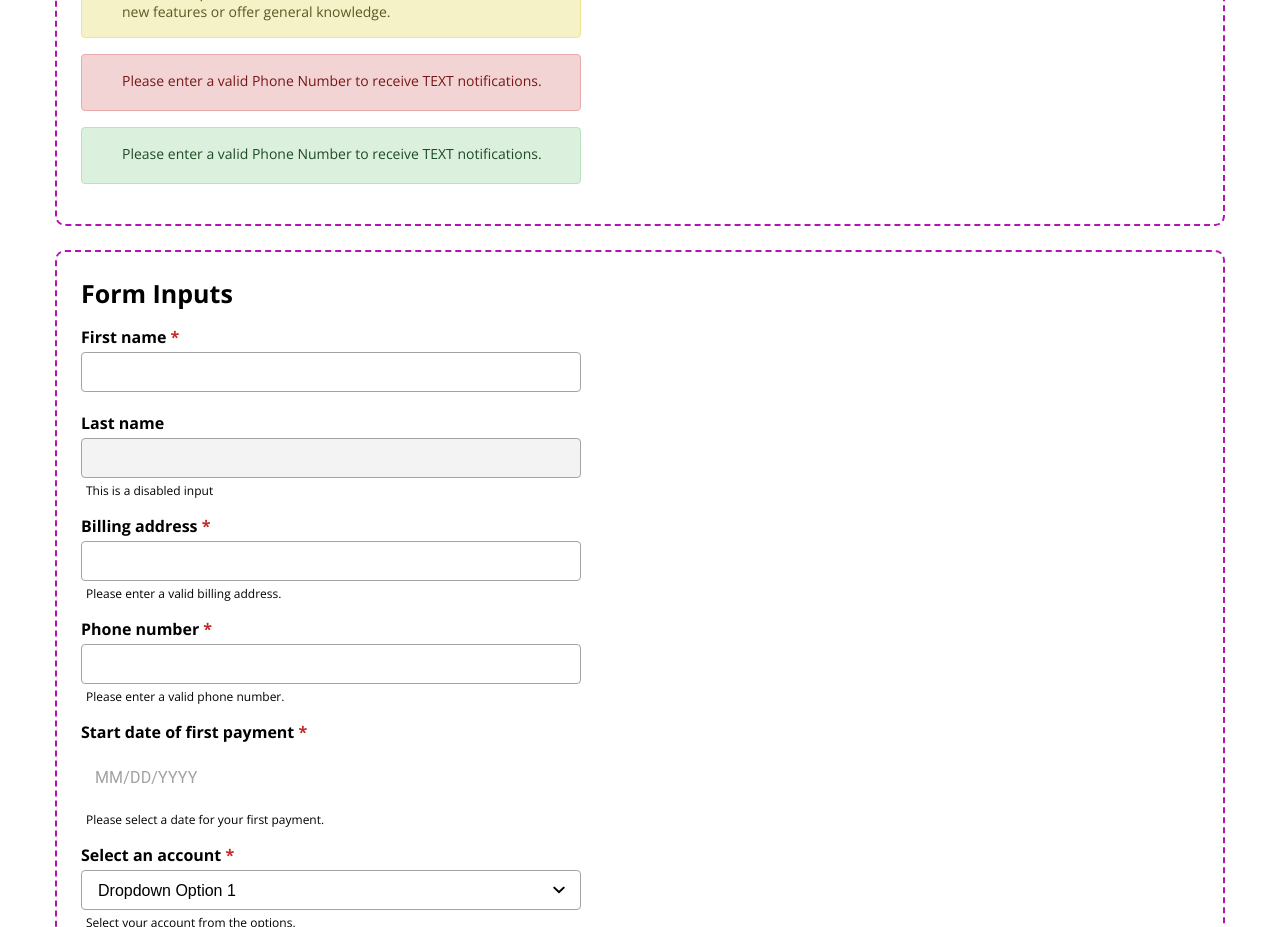
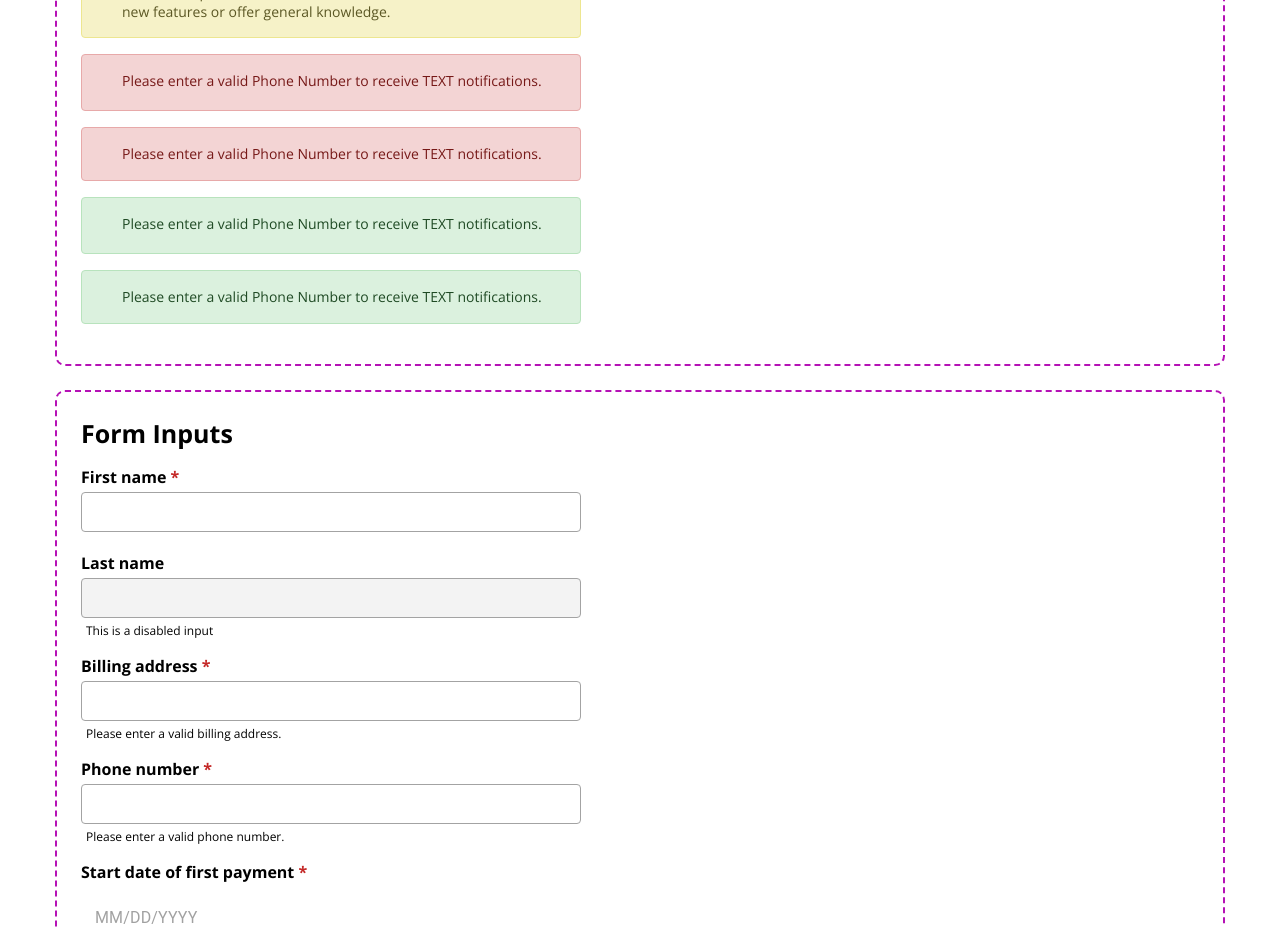
Before and after one commit to Billybobchops/design-system, a Next.js app: page / in a window 1280 px wide. Shown: the part 2840-3767 px from the top of the page. Built offline with nearby package versions, Linux system fonts and the light colour scheme.

Commit message:
add non dismissable alerts to alert story

```diff
--- a/src/style-guide/AlertStory.tsx
+++ b/src/style-guide/AlertStory.tsx
@@ -30,7 +30,17 @@ const AlertStory = () => {
             />
             <Alert
                 content='Please enter a valid Phone Number to receive TEXT notifications.'
+                isDismissable={false}
+                variant='error'
+            />
+            <Alert
+                content='Please enter a valid Phone Number to receive TEXT notifications.'
                 isDismissable={true}
+                variant='success'
+            />
+            <Alert
+                content='Please enter a valid Phone Number to receive TEXT notifications.'
+                isDismissable={false}
                 variant='success'
             />
         </>
```
